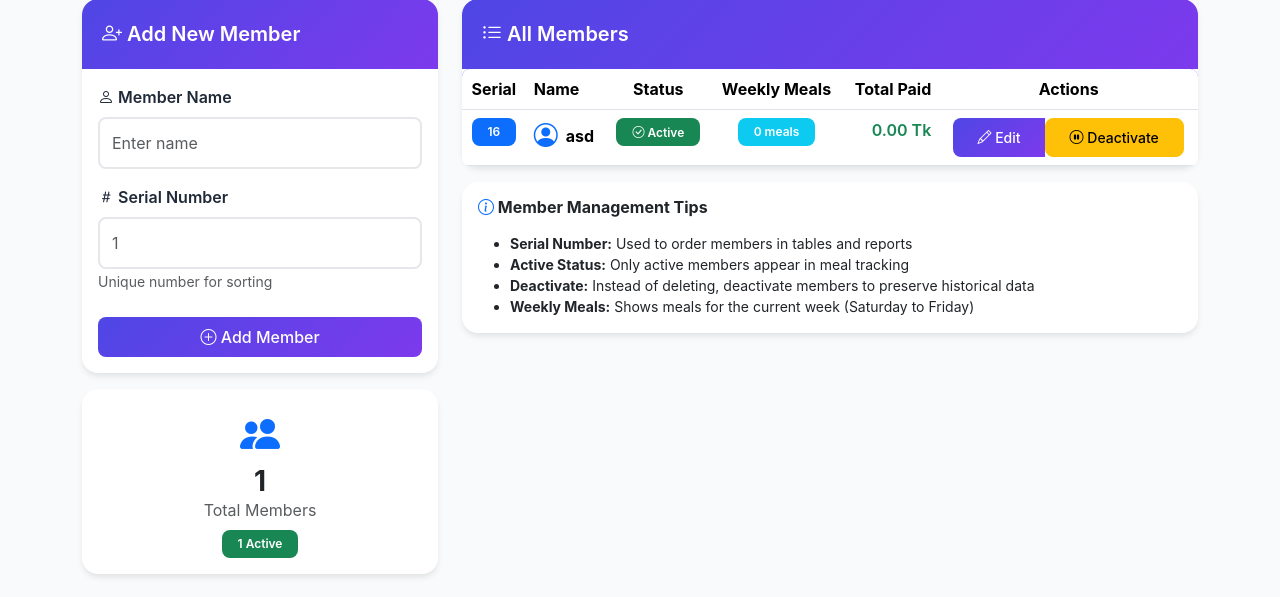
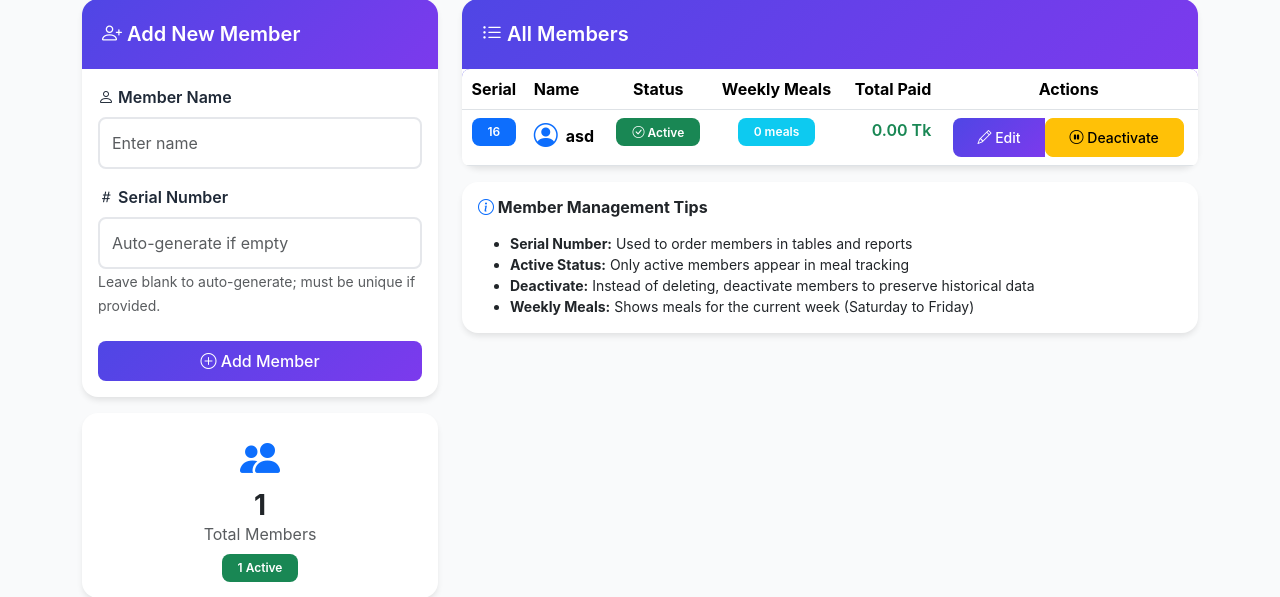
Before and after one commit to amzmihon/Food, a Django app: page /manage-members/ in a window 1280 px wide. Shown: the part 243-840 px from the top of the page. Run offline with Django 5.2, Linux system fonts and the light colour scheme; a user stored in the database is signed in; data comes from the database, SQL or seed files in the repository; both versions use the stored data as it was after the commit; data that the repository does not hold is empty.

```diff
--- a/tracker/models.py
+++ b/tracker/models.py
@@ -7,7 +7,7 @@ class Member(models.Model):
     """Model for tracking meal members"""
     name = models.CharField(max_length=100)
     is_active = models.BooleanField(default=True)
-    serial_number = models.IntegerField(unique=True)
+    serial_number = models.IntegerField(unique=True, null=True, blank=True)
     user = models.OneToOneField(
         User,
         on_delete=models.SET_NULL,
@@ -23,6 +23,13 @@ class Member(models.Model):
 
     def __str__(self):
         return f"{self.serial_number}. {self.name}"
+
+    def save(self, *args, **kwargs):
+        """Auto-assign serial if missing, while allowing admin overrides."""
+        if self.serial_number is None:
+            max_serial = Member.objects.aggregate(max=models.Max('serial_number'))['max'] or 0
+            self.serial_number = max_serial + 1
+        super().save(*args, **kwargs)
 
     def get_weekly_meals(self, start_date=None):
         """Calculate total meals for current week"""
--- a/tracker/templates/manage_members.html
+++ b/tracker/templates/manage_members.html
@@ -20,7 +20,7 @@
                 <i class="bi bi-person-plus"></i> Add New Member
             </div>
             <div class="card-body">
-                <form method="POST">
+                <form method="POST" novalidate>
                     {% csrf_token %}
                     <input type="hidden" name="action" value="add">
 
@@ -36,8 +36,8 @@
                             <i class="bi bi-hash"></i> Serial Number
                         </label>
                         <input type="number" class="form-control" id="serial_number" name="serial_number" min="1"
-                            placeholder="1" required>
-                        <small class="text-muted">Unique number for sorting</small>
+                            placeholder="Auto-generate if empty">
+                        <small class="text-muted">Leave blank to auto-generate; must be unique if provided.</small>
                     </div>
 
                     <button type="submit" class="btn btn-primary w-100">
--- a/tracker/views.py
+++ b/tracker/views.py
@@ -402,15 +402,19 @@ def manage_members(request):
 
         if action == 'add':
             name = request.POST.get('name')
-            serial = request.POST.get('serial_number')
+            serial_raw = request.POST.get('serial_number')
+            serial = None
+            if serial_raw:
+                try:
+                    serial = int(serial_raw)
+                except ValueError:
+                    messages.error(request, "Serial must be a number.")
+                    return redirect('manage_members')
 
-            if name and serial:
-                Member.objects.create(
-                    name=name,
-                    serial_number=serial,
-                    is_active=True
-                )
-                messages.success(request, f"Added member: {name}")
+            if name:
+                member = Member(name=name, serial_number=serial, is_active=True)
+                member.save()
+                messages.success(request, f"Added member: {member.name} (#{member.serial_number})")
 
         elif action == 'edit':
             member_id = request.POST.get('member_id')
```
Also changed, not shown: tracker/templates/login.html (+10 -0 lines), db.sqlite3, tracker/migrations/0003_alter_member_serial_number.py (added).
